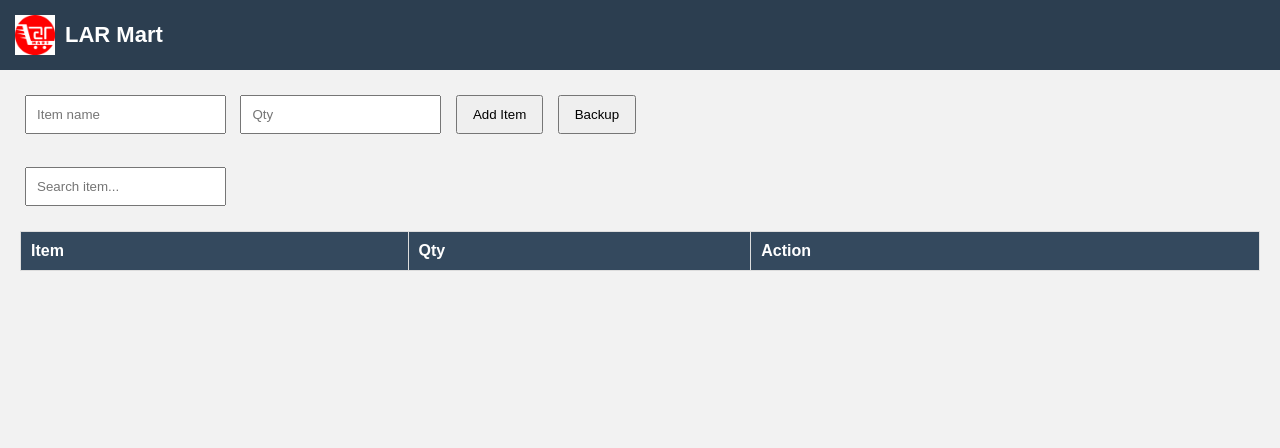
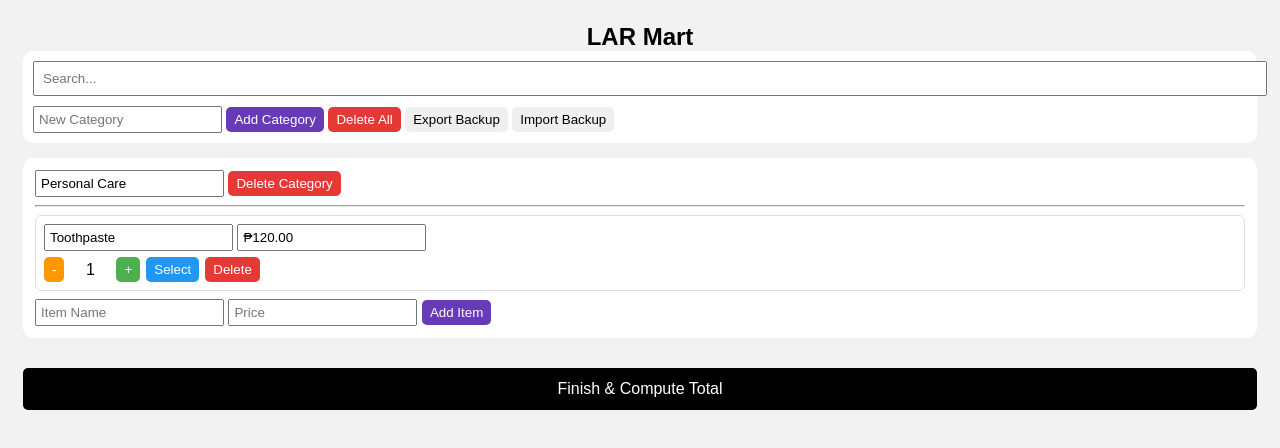
Before and after one commit to larmartapp/larmart, a plain HTML site: page index.html in a window 1280 px wide. Drawn offline with Linux system fonts and the light colour scheme.

Commit message:
Refactor index.html for improved layout and PWA support
Updated HTML structure and styles for LAR Mart application, added PWA settings, and improved layout for better user experience.

```diff
--- a/index.html
+++ b/index.html
@@ -1,205 +1,342 @@
 <!DOCTYPE html>
 <html>
 <head>
-
 <meta charset="UTF-8">
 <meta name="viewport" content="width=device-width, initial-scale=1.0">
-
 <title>LAR Mart</title>
 
+<!-- PWA Settings -->
 <link rel="manifest" href="manifest.json">
+<meta name="theme-color" content="#000000">
 
 <style>
-
 body{
-font-family:Arial;
-margin:0;
+  font-family: Arial;
+  padding:15px;
   background:#f2f2f2;
 }
 
 .header{
+  text-align:center;
+}
+
+h2{ margin:0; }
+
+.top-add{
+  background:white;
+  padding:10px;
+  border-radius:10px;
+  margin-bottom:15px;
+}
+
+.category{
+  background:white;
+  padding:12px;
+  margin-bottom:15px;
+  border-radius:10px;
+}
+
+.item{
+  border:1px solid #ddd;
+  padding:8px;
+  margin-bottom:8px;
+  border-radius:6px;
+}
+
+.row{
   display:flex;
   align-items:center;
-gap:10px;
-background:#2c3e50;
-color:white;
-padding:15px;
-font-size:22px;
-font-weight:bold;
+  gap:6px;
+  flex-wrap:wrap;
+  margin-top:6px;
 }
 
-.header img{
+input{ padding:4px; }
+
+.qty{
   width:40px;
-height:40px;
-}
-
-.container{
-padding:20px;
-}
-
-input{
-padding:10px;
-margin:5px;
+  text-align:center;
 }
 
 button{
-padding:10px 15px;
-margin:5px;
+  padding:5px 8px;
+  border:none;
+  border-radius:5px;
   cursor:pointer;
 }
 
-table{
+.select{ background:#2196F3; color:white; }
+.plus{ background:#4CAF50; color:white; }
+.minus{ background:#ff9800; color:white; }
+.delete{ background:#e53935; color:white; }
+.add{ background:#673AB7; color:white; }
+
+.finish{
   width:100%;
-border-collapse:collapse;
-margin-top:20px;
-background:white;
+  padding:12px;
+  margin-top:15px;
+  background:#000;
+  color:white;
+  font-size:16px;
 }
 
-th, td{
-border:1px solid #ddd;
-padding:10px;
-text-align:left;
+.selected{
+  background:#c8e6c9;
 }
 
-th{
-background:#34495e;
-color:white;
+#searchBar{
+  width:100%;
+  padding:8px;
+  margin-bottom:10px;
 }
-
-.search{
-margin-top:10px;
-}
-
 </style>
-
 </head>
 
 <body>
 
 <div class="header">
-<img src="icon.png">
-LAR Mart
+  <h2>LAR Mart</h2>
 </div>
 
-<div class="container">
+<div class="top-add">
+  <input id="searchBar" placeholder="Search..." onkeyup="render()">
+  <input id="newCategory" placeholder="New Category">
+  <button class="add" onclick="addCategory()">Add Category</button>
+  <button class="delete" onclick="deleteAll()">Delete All</button>
+  <button onclick="exportData()">Export Backup</button>
+  <input type="file" id="importFile" style="display:none" onchange="importData(event)">
+  <button onclick="document.getElementById('importFile').click()">Import Backup</button>
+</div>
 
-<input type="text" id="itemName" placeholder="Item name">
-<input type="number" id="itemQty" placeholder="Qty">
+<div id="list"></div>
 
-<button onclick="addItem()">Add Item</button>
-<button onclick="backupData()">Backup</button>
-
-<br><br>
-
-<input class="search" type="text" id="search" placeholder="Search item..." onkeyup="searchItem()">
-
-<table id="inventoryTable">
-
-<thead>
-<tr>
-<th>Item</th>
-<th>Qty</th>
-<th>Action</th>
-</tr>
-</thead>
-
-<tbody id="inventoryBody">
-</tbody>
-
-</table>
-
-</div>
+<button class="finish" onclick="computeTotal()">Finish & Compute Total</button>
 
 <script>
 
-let inventory = JSON.parse(localStorage.getItem("inventory")) || [];
+let groceries = JSON.parse(localStorage.getItem("groceries")) || {
+  "Personal Care":[
+    {name:"Toothpaste", price:120, qty:1, selected:false}
+  ]
+};
 
-function saveData(){
-localStorage.setItem("inventory", JSON.stringify(inventory));
+function normalize(){
+  Object.keys(groceries).forEach(cat=>{
+    groceries[cat].forEach(item=>{
+      if(!item.qty || isNaN(item.qty)) item.qty=1;
+      if(isNaN(item.price)) item.price=0;
+      if(typeof item.selected !== "boolean") item.selected=false;
+    });
+  });
 }
 
-function displayItems(){
+function save(){
+  localStorage.setItem("groceries", JSON.stringify(groceries));
+}
 
-let body = document.getElementById("inventoryBody");
-body.innerHTML="";
+function render(){
+  normalize();
+  save();
 
-inventory.forEach((item,index)=>{
+  const list=document.getElementById("list");
+  list.innerHTML="";
 
-let row=`
-<tr>
-<td>${item.name}</td>
-<td>${item.qty}</td>
-<td>
-<button onclick="deleteItem(${index})">Delete</button>
-</td>
-</tr>
+  const search=document.getElementById("searchBar").value.toLowerCase();
+
+  const sorted=Object.keys(groceries).sort((a,b)=>a.localeCompare(b));
+
+  sorted.forEach(category=>{
+
+    if(search && !category.toLowerCase().includes(search) &&
+       !groceries[category].some(i=>i.name.toLowerCase().includes(search)))
+       return;
+
+    const catDiv=document.createElement("div");
+    catDiv.className="category";
+
+    catDiv.innerHTML=`
+      <input value="${category}"
+        onchange="renameCategory('${category}',this.value)">
+      <button class="delete"
+        onclick="deleteCategory('${category}')">
+        Delete Category
+      </button>
+      <hr>
     `;
 
-body.innerHTML+=row;
+    groceries[category].forEach((item,index)=>{
 
+      if(search && !item.name.toLowerCase().includes(search)) return;
+
+      const itemDiv=document.createElement("div");
+      itemDiv.className="item";
+      if(item.selected) itemDiv.classList.add("selected");
+
+      itemDiv.innerHTML=`
+        <div>
+          <input value="${item.name}"
+            onchange="updateName('${category}',${index},this.value)">
+          <input type="text"
+            value="₱${parseFloat(item.price).toFixed(2)}"
+            onfocus="this.value=this.value.replace('₱','')"
+            onblur="formatPrice(this,'${category}',${index})">
+        </div>
+
+        <div class="row">
+          <button class="minus"
+            onclick="changeQty('${category}',${index},-1)">-</button>
+          <span class="qty">${item.qty}</span>
+          <button class="plus"
+            onclick="changeQty('${category}',${index},1)">+</button>
+          <button class="select"
+            onclick="toggleSelect('${category}',${index})">
+            ${item.selected ? "Unselect":"Select"}
+          </button>
+          <button class="delete"
+            onclick="deleteItem('${category}',${index})">
+            Delete
+          </button>
+        </div>
+      `;
+
+      catDiv.appendChild(itemDiv);
     });
 
+    catDiv.innerHTML+=`
+      <input id="item-${category}" placeholder="Item Name">
+      <input id="price-${category}" type="number" placeholder="Price">
+      <button class="add" onclick="addItem('${category}')">Add Item</button>
+    `;
+
+    list.appendChild(catDiv);
+  });
 }
 
-function addItem(){
+/* All existing logic unchanged */
 
-let name=document.getElementById("itemName").value;
-let qty=document.getElementById("itemQty").value;
-
-if(name=="" || qty==""){
-alert("Enter item and qty");
-return;
+function addCategory(){
+  const name=document.getElementById("newCategory").value.trim();
+  if(!name || groceries[name]) return;
+  groceries[name]=[];
+  save();
+  render();
 }
 
-inventory.push({name:name,qty:qty});
-
-saveData();
-displayItems();
-
-document.getElementById("itemName").value="";
-document.getElementById("itemQty").value="";
-
+function renameCategory(oldName,newName){
+  newName=newName.trim();
+  if(!newName || groceries[newName]) return;
+  groceries[newName]=groceries[oldName];
+  delete groceries[oldName];
+  save();
+  render();
 }
 
-function deleteItem(index){
-
-inventory.splice(index,1);
-
-saveData();
-displayItems();
-
+function deleteCategory(category){
+  delete groceries[category];
+  save();
+  render();
 }
 
-function searchItem(){
+function addItem(category){
+  const name=document.getElementById("item-"+category).value.trim();
+  const price=parseFloat(document.getElementById("price-"+category).value)||0;
+  if(!name) return;
 
-let input=document.getElementById("search").value.toLowerCase();
-
-let rows=document.querySelectorAll("#inventoryBody tr");
-
-rows.forEach(row=>{
-
-let text=row.innerText.toLowerCase();
-
-row.style.display=text.includes(input) ? "" : "none";
-
+  groceries[category].push({
+    name:name,
+    price:price,
+    qty:1,
+    selected:false
   });
 
+  save();
+  render();
 }
 
-function backupData(){
-
-let dataStr = "data:text/json;charset=utf-8," + encodeURIComponent(JSON.stringify(inventory));
-
-let dl = document.createElement("a");
-
-dl.setAttribute("href", dataStr);
-dl.setAttribute("download", "LARmart_backup.json");
-
-dl.click();
-
+function toggleSelect(category,index){
+  groceries[category][index].selected=
+    !groceries[category][index].selected;
+  save();
+  render();
 }
 
-displayItems();
+function changeQty(category,index,amount){
+  let current=parseInt(groceries[category][index].qty)||1;
+  current+=amount;
+  if(current<1) current=1;
+  groceries[category][index].qty=current;
+  save();
+  render();
+}
+
+function updateName(category,index,value){
+  groceries[category][index].name=value;
+  save();
+}
+
+function deleteItem(category,index){
+  groceries[category].splice(index,1);
+  save();
+  render();
+}
+
+function deleteAll(){
+  if(confirm("Delete everything?")){
+    groceries={};
+    localStorage.removeItem("groceries");
+    render();
+  }
+}
+
+function computeTotal(){
+  let total=0;
+  Object.keys(groceries).forEach(category=>{
+    groceries[category].forEach(item=>{
+      if(item.selected){
+        total+=(parseFloat(item.price)||0)*
+               (parseInt(item.qty)||1);
+      }
+    });
+  });
+  alert("Total: ₱"+total.toFixed(2));
+}
+
+function formatPrice(input,category,index){
+  let value=parseFloat(input.value)||0;
+  groceries[category][index].price=value;
+  input.value="₱"+value.toFixed(2);
+  save();
+}
+
+function exportData(){
+  const data=JSON.stringify(groceries);
+  const blob=new Blob([data],{type:"application/json"});
+  const url=URL.createObjectURL(blob);
+  const a=document.createElement("a");
+  a.href=url;
+  a.download="lar-mart-backup.json";
+  a.click();
+}
+
+function importData(event){
+  const file=event.target.files[0];
+  if(!file) return;
+
+  const reader=new FileReader();
+  reader.onload=function(e){
+    try{
+      groceries=JSON.parse(e.target.result);
+      save();
+      render();
+      alert("Backup Restored!");
+    }catch{
+      alert("Invalid backup file.");
+    }
+  };
+  reader.readAsText(file);
+}
+
+render();
 
 </script>
 
```
Lines whose indentation alone changed are shown as unchanged.
